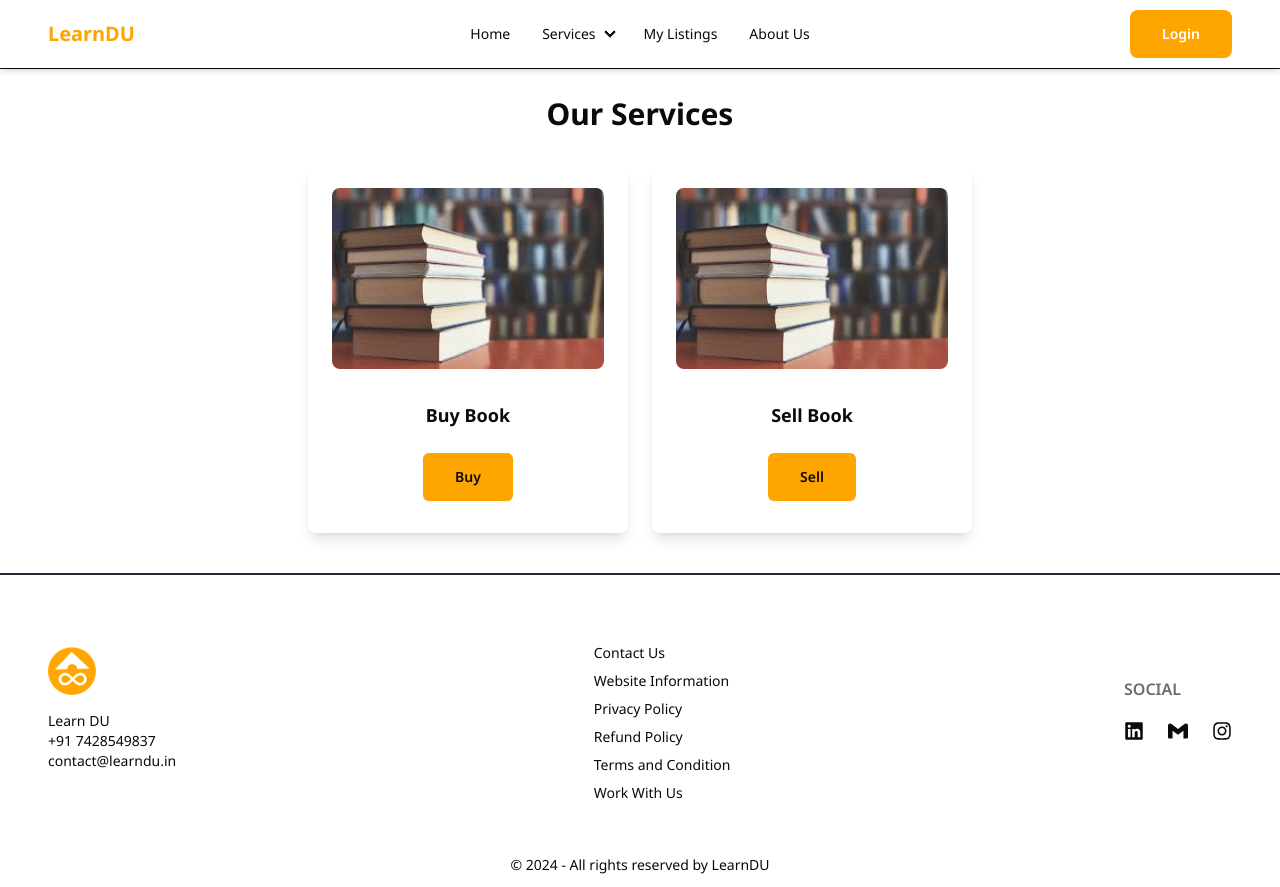
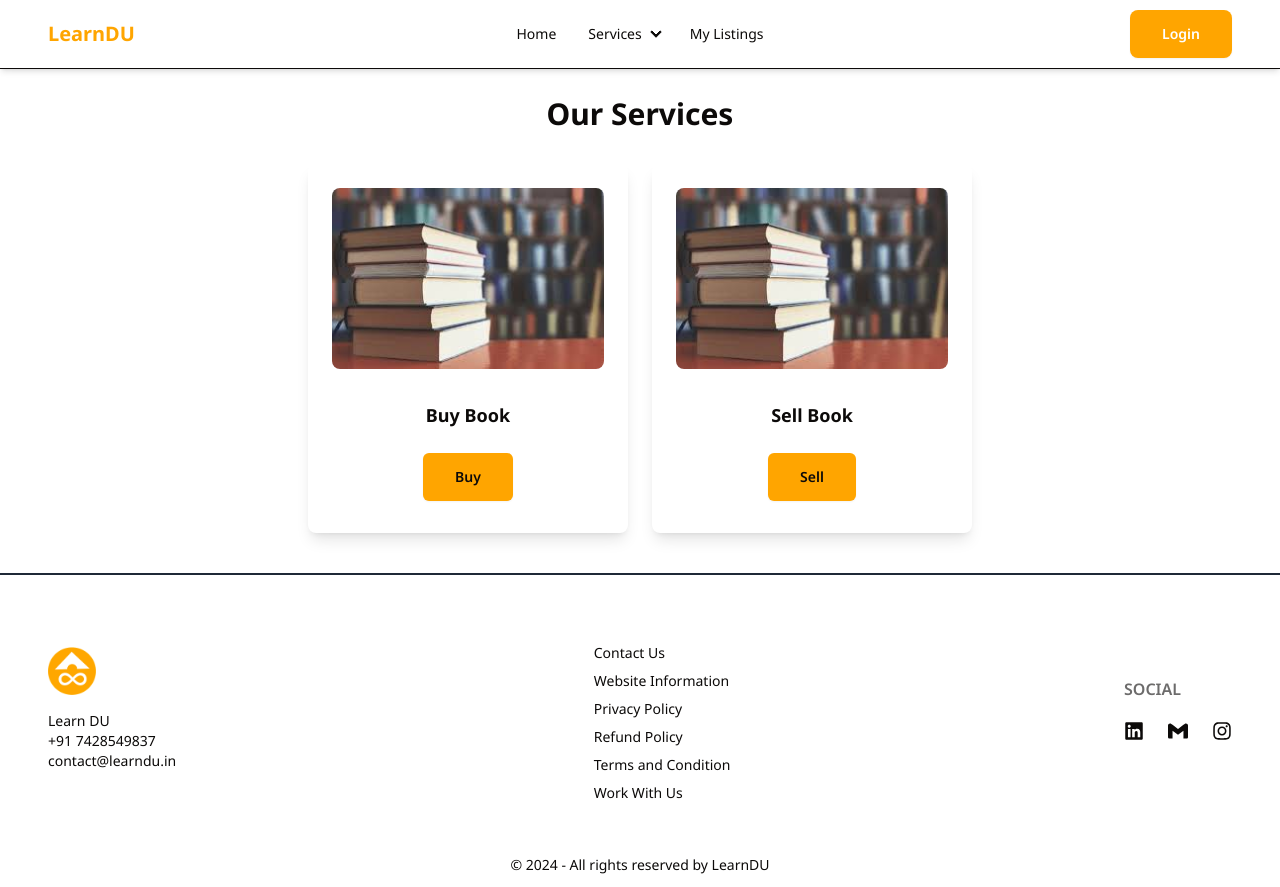
Before and after one commit to learn-du/LearnDu_React, a React (Vite) app in the folder Frontend/: page / in a window 1280 px wide. Built offline with nearby package versions, Linux system fonts and the light colour scheme.

Commit message:
Update Navbar.jsx

```diff
--- a/Frontend/src/components/Navbar.jsx
+++ b/Frontend/src/components/Navbar.jsx
@@ -24,7 +24,7 @@ function Navbar() {
         </details>
       </li>
       <li><a href='/listing'>My Listings</a></li>
-      <li><a href="https://learndu.in/about_us">About Us</a></li>
+
     </>
   );
 
```
